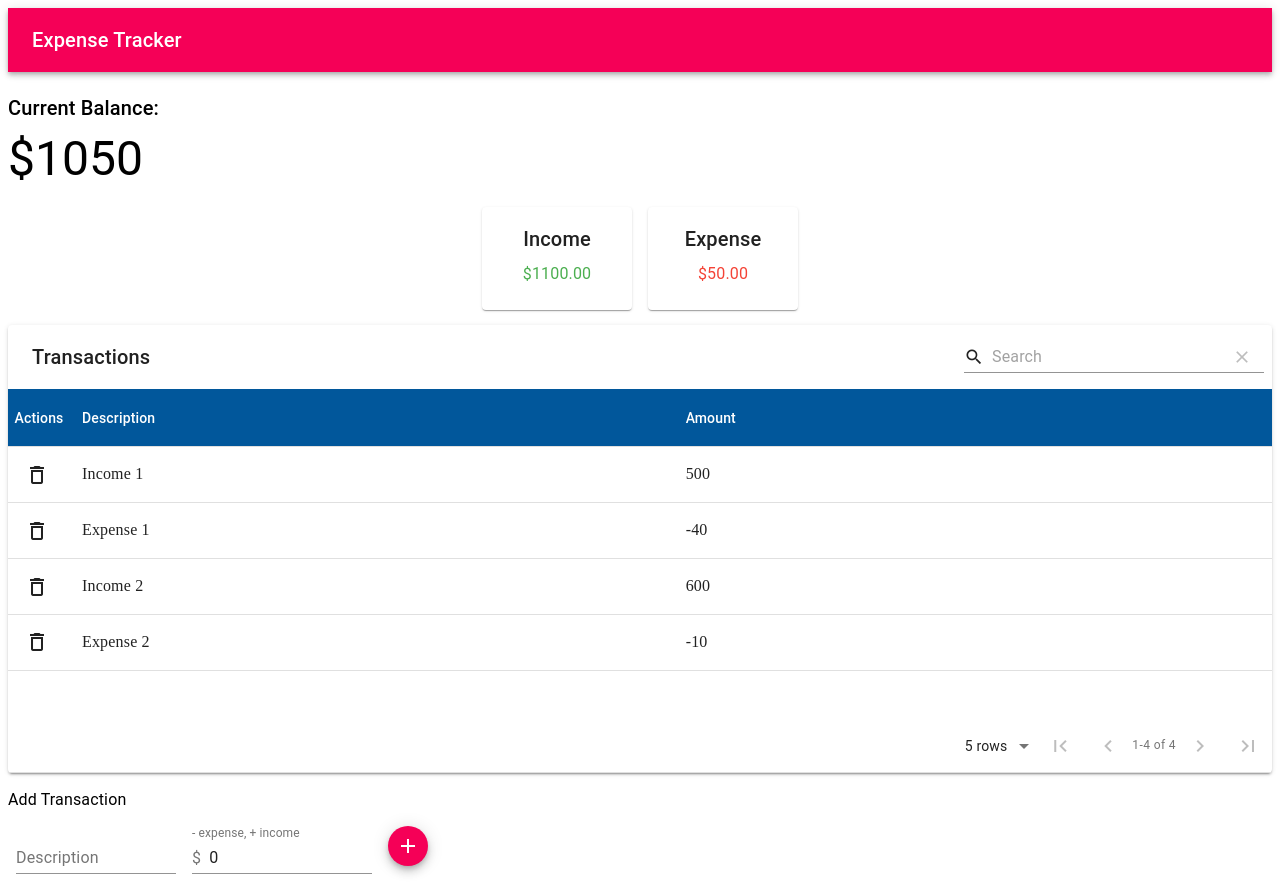
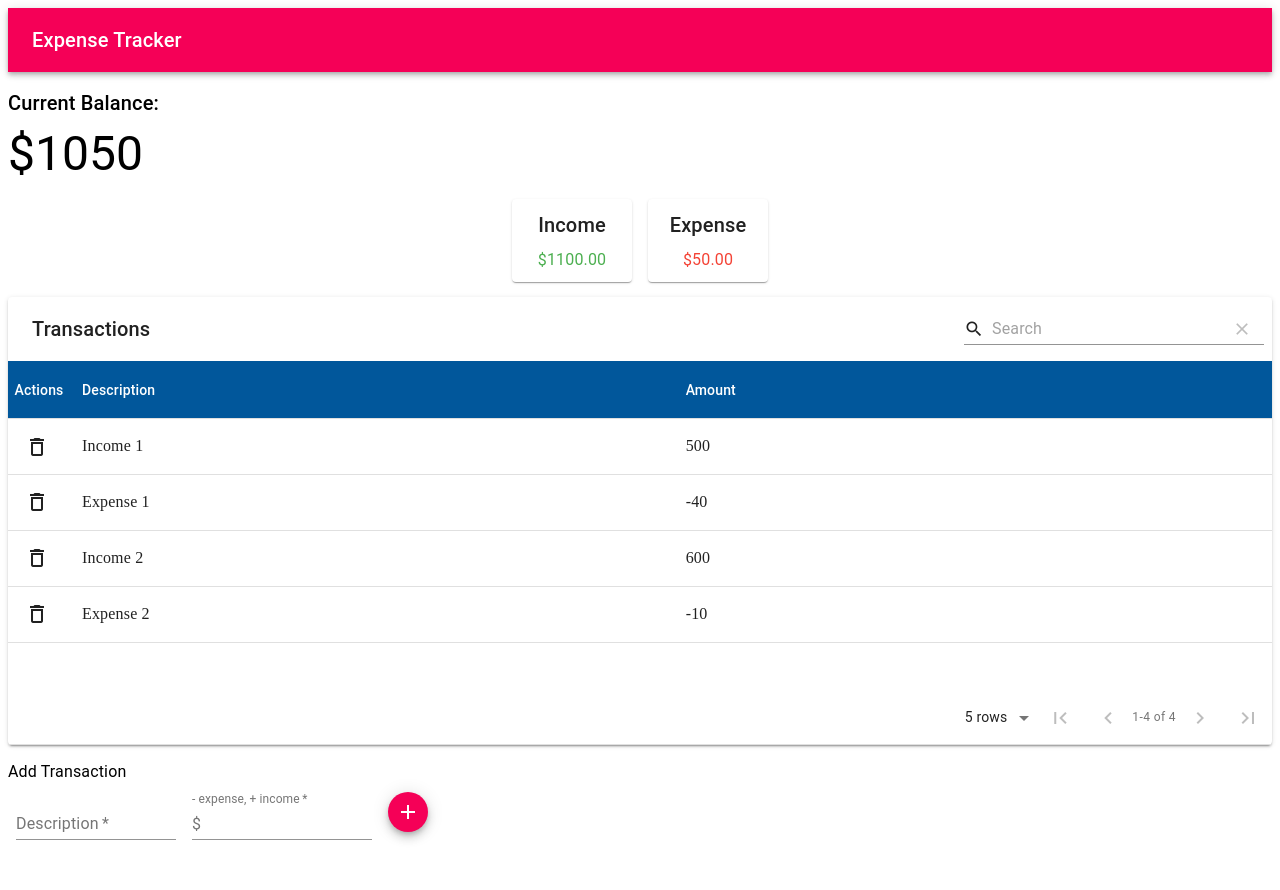
Before and after one commit to hassancode/expense-tracker, a React (Create React App) app: page / in a window 1280 px wide. After the commit the page ends 856 px from the top, so only its background shows below. Built offline with nearby package versions, Linux system fonts and the light colour scheme.

Commit message:
added validation and fixed some styling

```diff
--- a/src/components/AccountSummary/AccountSummary.js
+++ b/src/components/AccountSummary/AccountSummary.js
@@ -9,11 +9,21 @@ import Box from '@material-ui/core/Box';
 
 const useStyles = makeStyles({
   root: {
-    minWidth: 150
+    minWidth: 120,
   },
 
   content: {
-    textAlign: 'center'
+    textAlign: 'center',
+    padding: '10px !important'
+  },
+
+  income: {
+    color: 'rgba(76, 175, 80)'
+    // rgb(76, 175, 80);
+  },
+
+  expense: {
+    color: 'rgba(244, 67, 54)'
   }
 });
 
@@ -29,10 +39,10 @@ export const AccountSummary = () => {
     <Grid container spacing={2} justify="center">
       <Grid item>
         <Card className={classes.root}>
-          <CardContent className={classes.content}>
+        <CardContent className={classes.content}>
             <Typography variant='h6' gutterBottom>Income</Typography>
-            <Typography>
-            <Box color="success.main">${totalIncome}</Box>
+            <Typography className={classes.income}>
+            ${totalIncome}
               </Typography>
           </CardContent>
         </Card>
@@ -40,9 +50,9 @@ export const AccountSummary = () => {
       <Grid item>
         <Card className={classes.root}>
           <CardContent className={classes.content}>
-            <Typography variant='h6' color='success.main' gutterBottom>Expense</Typography>
-            <Typography>
-            <Box color="error.main">${totalExpenses}</Box>
+            <Typography variant='h6' gutterBottom>Expense</Typography>
+            <Typography className={classes.expense}>
+            ${totalExpenses}
               </Typography>
           </CardContent>
         </Card>
--- a/src/components/AddTransaction/AddTransaction.js
+++ b/src/components/AddTransaction/AddTransaction.js
@@ -18,29 +18,30 @@ const useStyles = makeStyles((theme) => ({
   margin: {
     margin: theme.spacing(1),
   },
-  withoutLabel: {
-    marginTop: theme.spacing(3),
-  },
   textField: {
     width: '20ch',
   },
   formControl: {
     margin: theme.spacing(1),
-    minWidth: 120,
-  },
-  selectEmpty: {
-    marginTop: theme.spacing(2),
-  },
+    minWidth: 110
+  }
 }));
 
-
+let error = false;
 
 const AddTransaction = ({ handleAddTransaction }) => {
-  const [amount, setAmount] = useState(0.00);
+  const [amount, setAmount] = useState();
   const [description, setDescription] = React.useState('');
   const classes = useStyles();
 
+
   const handleAmountChange = () => (event) => {
+    let value = +event.target.value;
+    if (isNaN(value)) {
+      error = true;
+    } else {
+      error = false;
+    }
     setAmount(event.target.value);
   };
 
@@ -52,6 +53,7 @@ const AddTransaction = ({ handleAddTransaction }) => {
 
   function onSubmit(e) {
     e.preventDefault();
+    if(error) return;
     const lastTransaction = transactions.sort((a, b) => b.id - a.id)[0];
 
     const transaction = {
@@ -65,12 +67,12 @@ const AddTransaction = ({ handleAddTransaction }) => {
   return (
 
     <div >
-      <Typography gutterBottom>Add Transaction</Typography>
+      <Typography>Add Transaction</Typography>
       <form onSubmit={onSubmit} className={classes.root}>
         <FormControl className={classes.formControl}>
-        <TextField id="standard-basic" label="Description" value={description} onChange={handleDescriptionChange} className={classes.textField} />
+          <TextField id="standard-basic" label="Description" value={description} onChange={handleDescriptionChange} className={classes.textField} required />
         </FormControl>
-        <FormControl className={classes.margin}>
+        <FormControl className={classes.margin} error={error} required>
           <InputLabel htmlFor="standard-adornment-amount">- expense, + income</InputLabel>
           <Input
             id="standard-adornment-amount"
--- a/src/components/Balance/Balance.js
+++ b/src/components/Balance/Balance.js
@@ -5,7 +5,7 @@ import { makeStyles } from '@material-ui/core/styles';
 
 const useStyles = makeStyles({
    container: {
-       margin: '20px 0px'
+       margin: '15px 0px'
    }
 });
 
```
